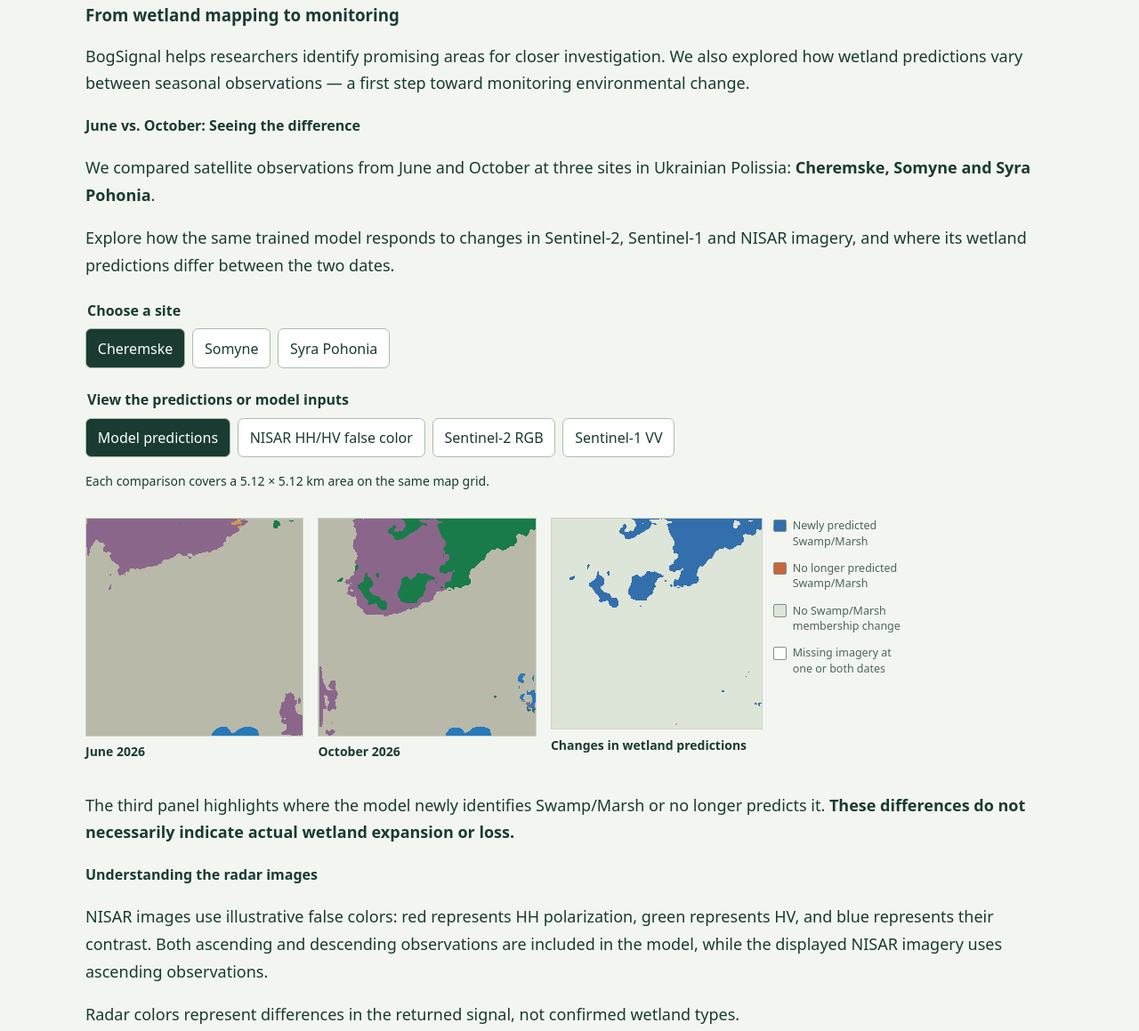
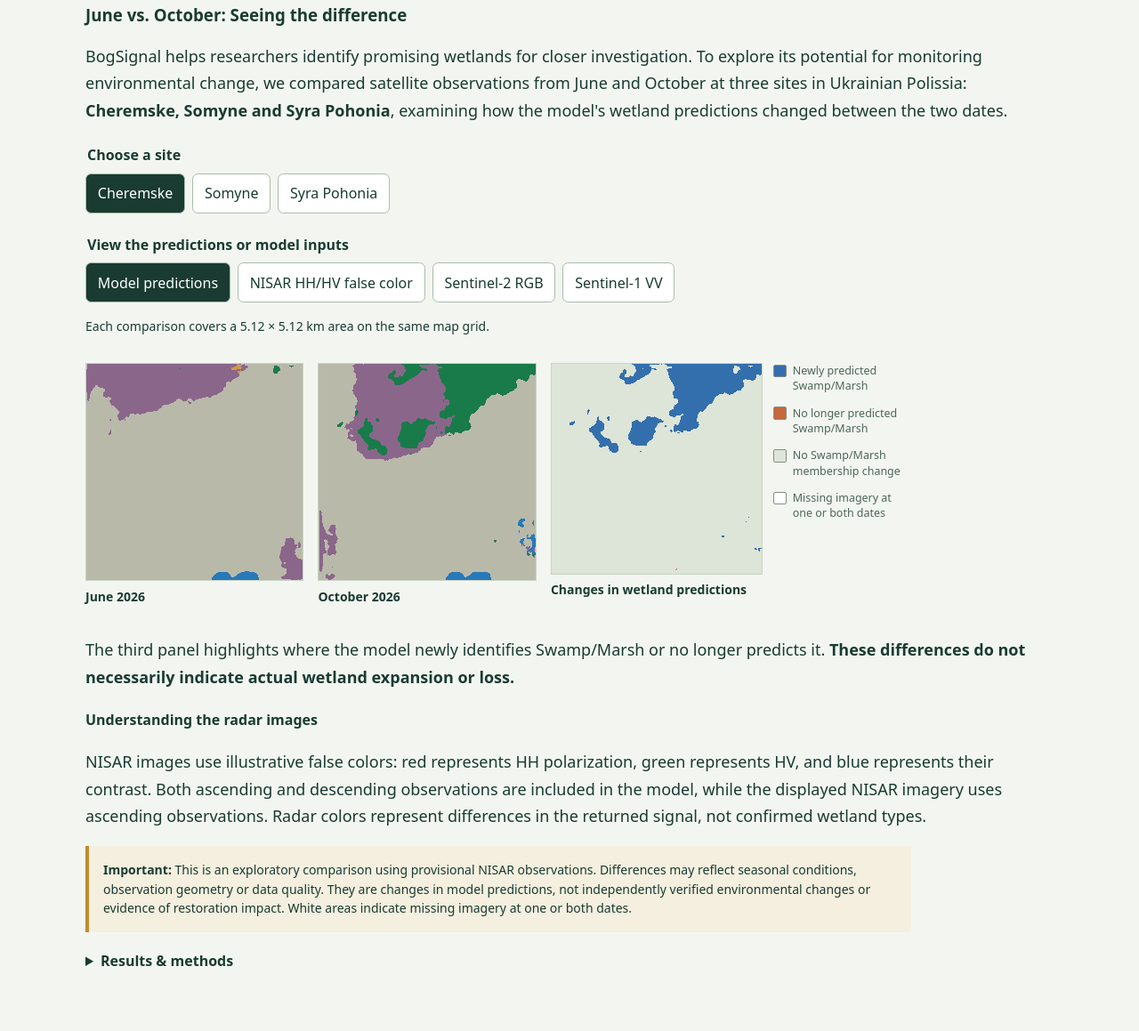
Before and after one commit to oleksastepaniuk/BogSignal, a website built with Vite: page web/index.html in a window 1280 px wide. Shown: the part 5860-7019 px from the top of the page at 89% size. Built offline with nearby package versions, Linux system fonts and the light colour scheme; files whose address does not match are found by name.

Commit message:
Simplify seasonal introduction and link repository

```diff
--- a/web/index.html
+++ b/web/index.html
@@ -106,15 +106,11 @@
         <p><strong>The highest-scoring 5% of our validation area contained 73.4% of the swamp and marsh pixels in our reference maps.</strong> This suggests BogSignal could help researchers narrow their search, prioritizing promising areas for closer investigation.</p>
         <div id="ranking"></div>
         <p class="note">These are two different results: the overlap improvement compares models with and without NISAR; the ranking chart describes the combined model alone. Neither measures field-verified accuracy.</p>
-        <h3>From wetland mapping to monitoring</h3>
-        <p>BogSignal helps researchers identify promising areas for closer investigation. We also explored how wetland predictions vary between seasonal observations — a first step toward monitoring environmental change.</p>
-        <h4>June vs. October: Seeing the difference</h4>
-        <p>We compared satellite observations from June and October at three sites in Ukrainian Polissia: <strong>Cheremske, Somyne and Syra Pohonia</strong>.</p>
-        <p>Explore how the same trained model responds to changes in Sentinel-2, Sentinel-1 and NISAR imagery, and where its wetland predictions differ between the two dates.</p>
+        <h3>June vs. October: Seeing the difference</h3>
+        <p>BogSignal helps researchers identify promising wetlands for closer investigation. To explore its potential for monitoring environmental change, we compared satellite observations from June and October at three sites in Ukrainian Polissia: <strong>Cheremske, Somyne and Syra Pohonia</strong>, examining how the model's wetland predictions changed between the two dates.</p>
         <div id="seasonal-examples"><p role="status">Loading site comparisons...</p></div>
         <h4>Understanding the radar images</h4>
-        <p>NISAR images use illustrative false colors: red represents HH polarization, green represents HV, and blue represents their contrast. Both ascending and descending observations are included in the model, while the displayed NISAR imagery uses ascending observations.</p>
-        <p>Radar colors represent differences in the returned signal, not confirmed wetland types.</p>
+        <p>NISAR images use illustrative false colors: red represents HH polarization, green represents HV, and blue represents their contrast. Both ascending and descending observations are included in the model, while the displayed NISAR imagery uses ascending observations. Radar colors represent differences in the returned signal, not confirmed wetland types.</p>
         <p class="note seasonal-caution"><strong>Important:</strong> This is an exploratory comparison using provisional NISAR observations. Differences may reflect seasonal conditions, observation geometry or data quality. They are changes in model predictions, not independently verified environmental changes or evidence of restoration impact. White areas indicate missing imagery at one or both dates.</p>
         <details id="full-results" class="map-notes"><summary>Results &amp; methods</summary>
         <div class="cred-grid">
@@ -149,7 +145,7 @@
         <p class="note">A-D share 585 validation patches and 37,411,425 scored pixels. Wetland means Swamp + Marsh; water and peatland classes remain separate.</p>
         <div id="results" class="table-wrap"></div>
         <p class="note">IoU measures overlap. Recall measures reference wetlands recovered; reference precision measures agreement among predicted wetlands. The temporal follow-up has a smaller matched footprint: compare TD only with the matched D values in its row, not directly with A-D above. TD averages NISAR linear power over 3-5 observations before dB conversion; processing, dates and training populations also differ. It improved reference precision but reduced recall, so D remains highlighted.</p>
-        <p><a class="button-link" href="%BASE_URL%experiment/final_experiment_report.html">Full experiment report</a></p>
+        <div class="report-links"><a class="button-link" href="%BASE_URL%experiment/final_experiment_report.html">Full experiment report</a><a class="button-link secondary-link" href="https://github.com/oleksastepaniuk/BogSignal">GitHub Repository</a></div>
         </details>
       </section>
       <section id="credentials">
```
